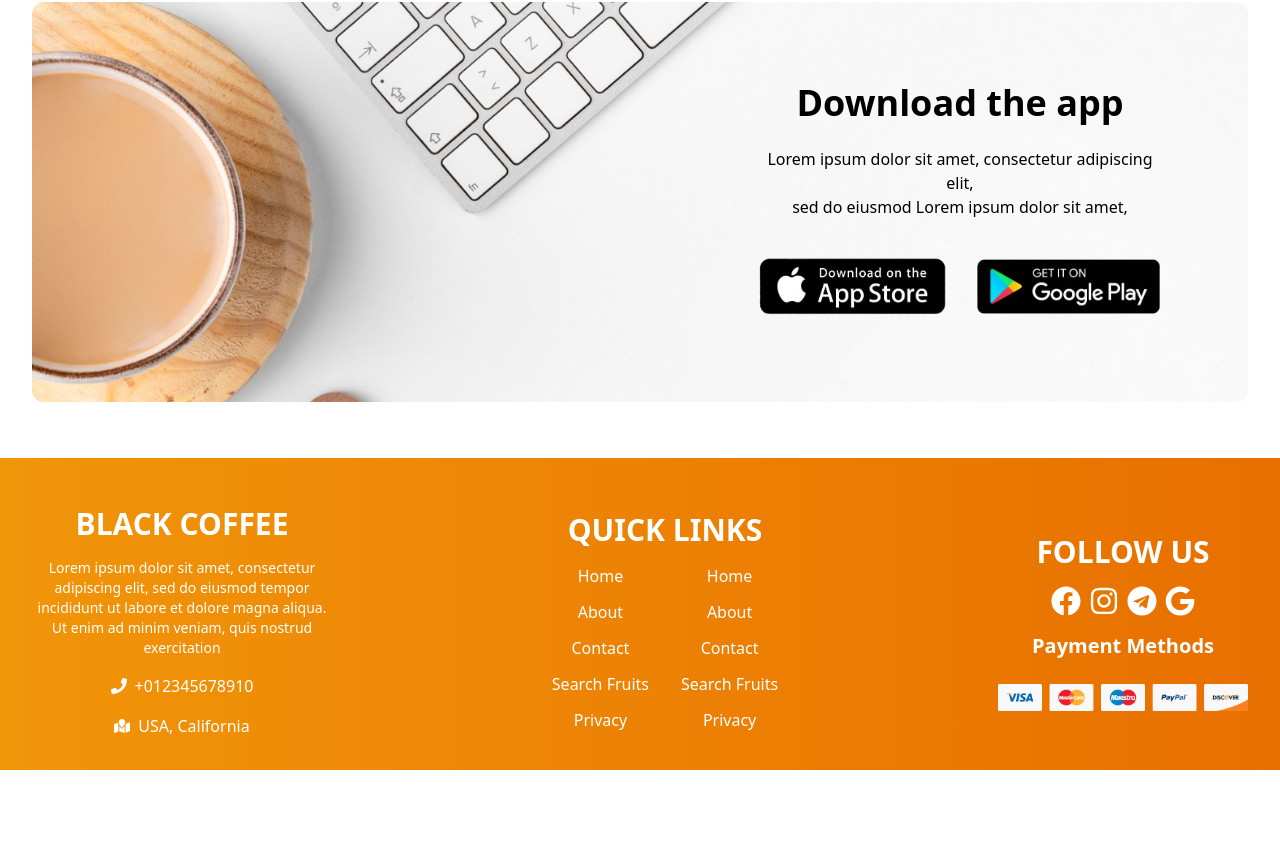
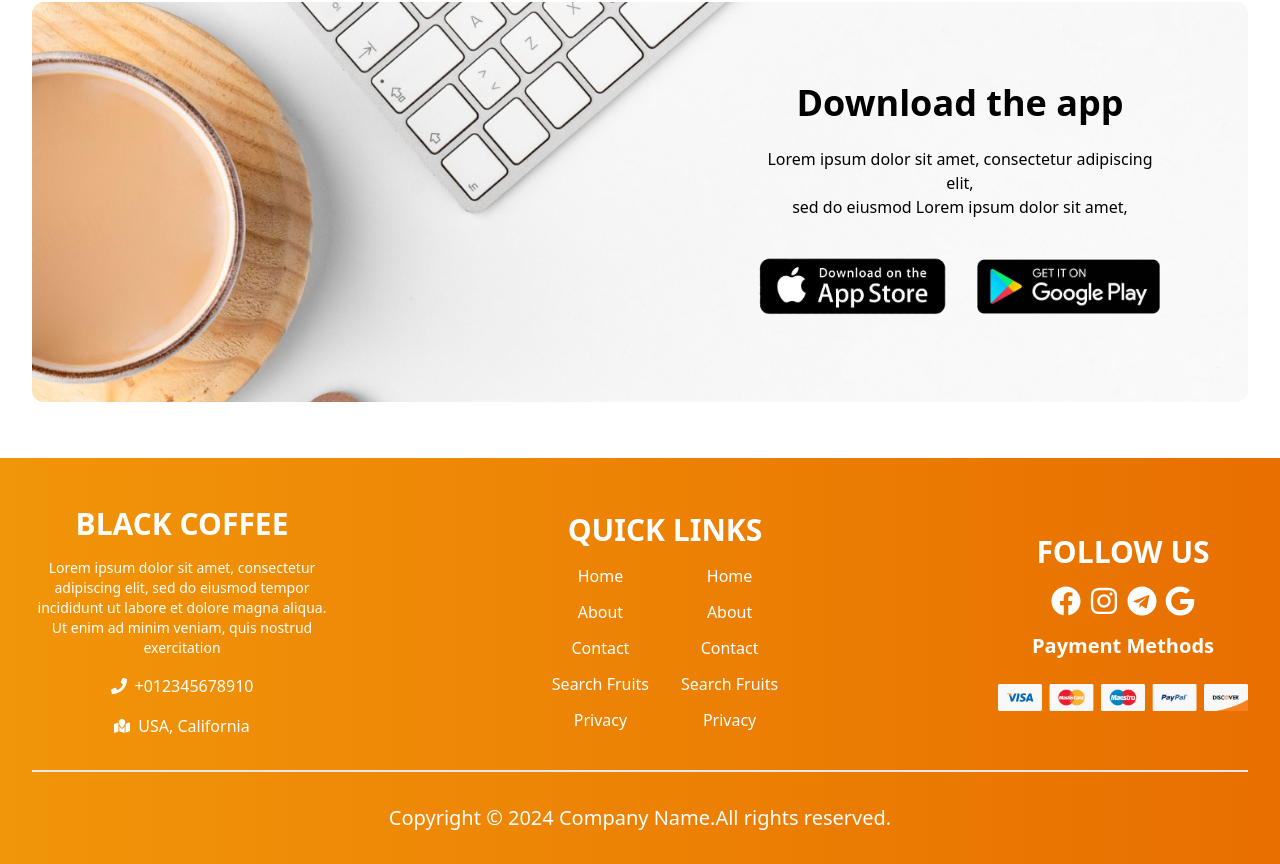
Before and after one commit to Hossein1371za/coffee-shop-vite-react-tailwind, a React (Vite) app: page / in a window 1280 px wide. Shown: the part 2072-2936 px from the top of the page. Before the commit the page ends 2842 px from the top, so only its background shows below. Built offline with nearby package versions, Linux system fonts and the light colour scheme.

Commit message:
end project

```diff
--- a/src/App.jsx
+++ b/src/App.jsx
@@ -7,7 +7,7 @@ import Footer from "./components/Footer";
 
 const App = () => {
   return (
-    <div className="overflow-x-hidden">
+    <div>
       <Hero />
       <Services />
       <WhereToBuy />
--- a/src/components/Footer.jsx
+++ b/src/components/Footer.jsx
@@ -2,7 +2,6 @@ import React from "react";
 import {
   FaFacebook,
   FaInstagram,
-  FaYoutube,
   FaGoogle,
   FaTelegram,
   FaPhone,
@@ -14,7 +13,17 @@ import { motion } from "framer-motion";
 const Footer = () => {
   return (
     <footer className="bg-gradient-to-r from-primary to-primaryDark pt-12 pb-8 text-white">
-      <div className="container">
+      <motion.div
+        initial={{ opacity: 0, y: 100 }}
+        whileInView={{ opacity: 1, y: 0 }}
+        transition={{
+          type: "spring",
+          stiffness: 100,
+          damping: 10,
+          delay: 1,
+        }}
+        className="container"
+      >
         <div className="flex gap-y-12 flex-col lg:flex-row lg:gap-y-0 items-center justify-between">
           <div className=" flex flex-col gap-y-4 text-center">
             <h1 className="text-3xl font-bold uppercase">Black coffee</h1>
@@ -33,7 +42,9 @@ const Footer = () => {
             </div>
           </div>
           <div className="flex flex-col gap-y-4 text-center">
-            <h1 className="text-3xl font-bold uppercase text-center">Quick Links</h1>
+            <h1 className="text-3xl font-bold uppercase text-center">
+              Quick Links
+            </h1>
             <div className="flex items-center justify-center gap-8 cursor-pointer">
               <ul className="flex flex-col gap-y-3">
                 <li>Home</li>
@@ -52,7 +63,9 @@ const Footer = () => {
             </div>
           </div>
           <div className="flex flex-col gap-y-4">
-                <h1 className="text-3xl font-bold uppercase text-center">follow us</h1>
+            <h1 className="text-3xl font-bold uppercase text-center">
+              follow us
+            </h1>
             <div className="flex items-center justify-center gap-x-2 text-[30px]">
               <FaFacebook className="cursor-pointer hover:scale-110 duration-200" />
               <FaInstagram className="cursor-pointer hover:scale-110 duration-200" />
@@ -61,58 +74,16 @@ const Footer = () => {
             </div>
             <div className="flex flex-col items-center gap-y-4">
               <h2 className="text-xl font-semibold mb-2">Payment Methods</h2>
-                    <img className="w-[250px]" src={CreditCart} alt=""/>
+              <img className="w-[250px]" src={CreditCart} alt="" />
             </div>
           </div>
         </div>
+        <div className=" border-t-2 text-center mt-8 pt-8 text-xl">
+          Copyright &copy; 2024 Company Name.All rights reserved.
         </div>
+      </motion.div>
     </footer>
   );
 };
 
 export default Footer;
-{
-  /* <div className="grig grid-cols-1 sm:grid-cols-2 md:grid-cols-3 gap-8">
-          <div className="space-y-6">
-            <h1 className="text-3xl font-bold uppercase">Black coffee</h1>
-            <p className="max-w-[300px] text-sm">
-              Lorem ipsum dolor sit amet, consectetur adipiscing elit, sed do
-              eiusmod tempor incididunt ut labore et dolore magna aliqua. Ut
-              enim ad minim veniam, quis nostrud exercitation
-            </p>
-            <div className="flex items-center gap-x-2">
-              <FaPhone />
-              <p>+012345678910</p>
-            </div>
-            <div className="flex items-center gap-x-2">
-              <FaMapLocation />
-              <p>USA, California</p>
-            </div>
-          </div>
-
-          <div className="space-y-6">
-            <h1>Quick Links</h1>
-            <div className="grid grid-cols grid-cols-2 gap-3">
-              <div>
-                <ul className="space-y-2">
-                <li>Home</li>
-                <li>About</li>
-                <li>Contact</li>
-                <li>Search Fruits</li>
-                <li>Privacy</li>
-                </ul>
-              </div>
-              {/* <div className="flex flex-col gap-y-4">
-                <p>Home</p>
-                <p>About</p>
-                <p>Contact</p>
-                <p>Search Fruits</p>
-                <p>Privacy</p>
-              </div>
-            </div>
-          </div>
-          </div> */
-}
-{
-  /* <div>hjmfgjhm</div> */
-}
--- a/src/components/Hero.jsx
+++ b/src/components/Hero.jsx
@@ -13,7 +13,7 @@ const Hero = () => {
             <div className="text-lightOrange mt-[100px] md:mt-0 p-4 space-y-28">
               <motion.h1
                 initial={{ opacity: 0, y: -100 }}
-                animate={{ opacity: 1, y: 0 }}
+                whileInView={{ opacity: 1, y: 0 }}
                 transition={{
                   type: "spring",
                   stiffness: 100,
@@ -26,7 +26,7 @@ const Hero = () => {
               </motion.h1>
               <motion.div
                 initial={{ opacity: 0, y: 100 }}
-                animate={{ opacity: 1, y: 0 }}
+                whileInView={{ opacity: 1, y: 0 }}
                 transition={{
                   type: "spring",
                   stiffness: 100,
@@ -52,7 +52,7 @@ const Hero = () => {
             <div className="relative">
               <motion.img
                 initial={{ opacity: 0, scale: 0 }}
-                animate={{ opacity: 1, scale: 1 }}
+                whileInView={{ opacity: 1, scale: 1 }}
                 transition={{
                   type: "spring",
                   stiffness: 100,
@@ -65,7 +65,7 @@ const Hero = () => {
               />
               <motion.div
                 initial={{ opacity: 0, y: 100 }}
-                animate={{ opacity: 1, y: 0 }}
+                whileInView={{ opacity: 1, y: 0 }}
                 transition={{
                   type: "spring",
                   stiffness: 100,
@@ -76,7 +76,7 @@ const Hero = () => {
               ></motion.div>
               <motion.div
                 initial={{ opacity: 0, x: -100 }}
-                animate={{ opacity: 1, x: 0 }}
+                whileInView={{ opacity: 1, x: 0 }}
                 transition={{
                   type: "spring",
                   stiffness: 100,
@@ -92,7 +92,7 @@ const Hero = () => {
             </div>
             <motion.div
               initial={{ opacity: 0, y: 100 }}
-              animate={{ opacity: 1, y: 0 }}
+              whileInView={{ opacity: 1, y: 0 }}
               transition={{
                 type: "spring",
                 stiffness: 100,
--- a/src/components/Services.jsx
+++ b/src/components/Services.jsx
@@ -52,8 +52,8 @@ const Services = () => {
       >
         {services.map((service) => (
           <motion.div
-          initial={{ opacity: 0, y: -100 }}
-          animate={{ opacity: 1, y: 0 }}
+          initial={{ opacity: 0, y: 100 }}
+          whileInView={{ opacity: 1, y: 0 }}
           transition={{
             type: "spring",
             stiffness: 100,
```
Lines whose indentation alone changed are shown as unchanged.
